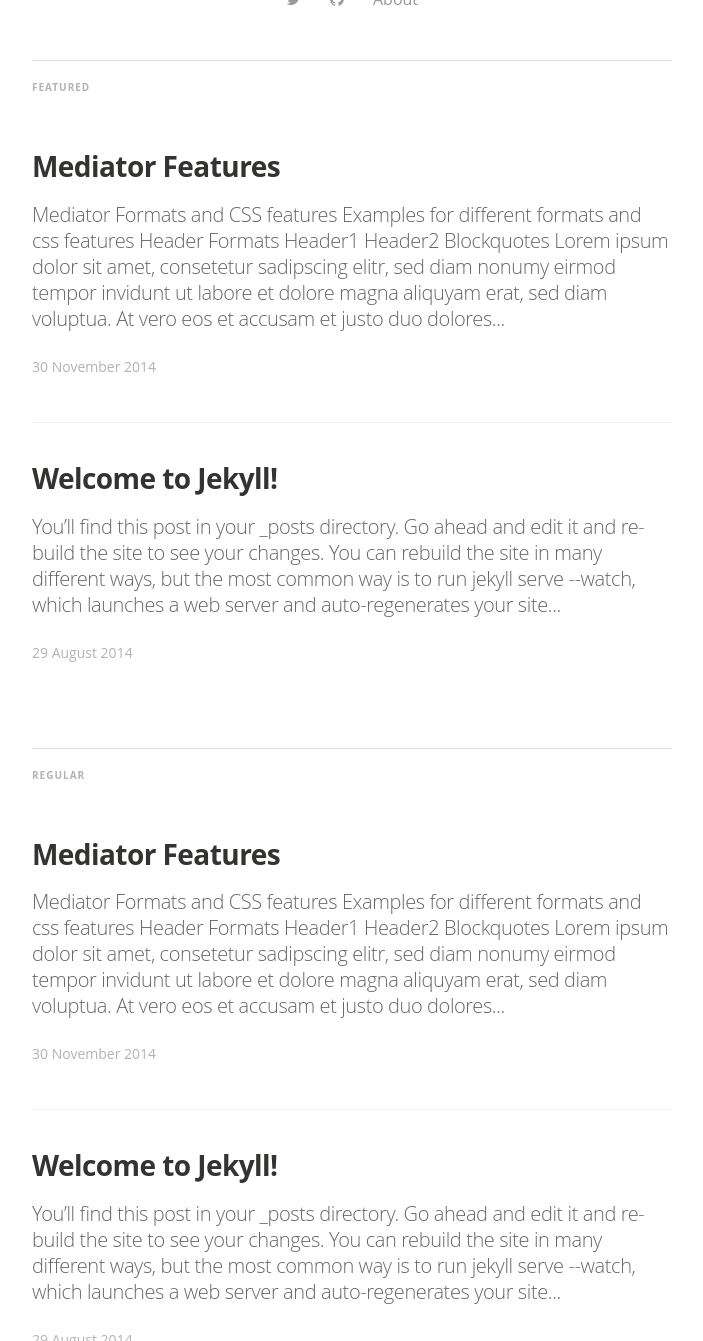
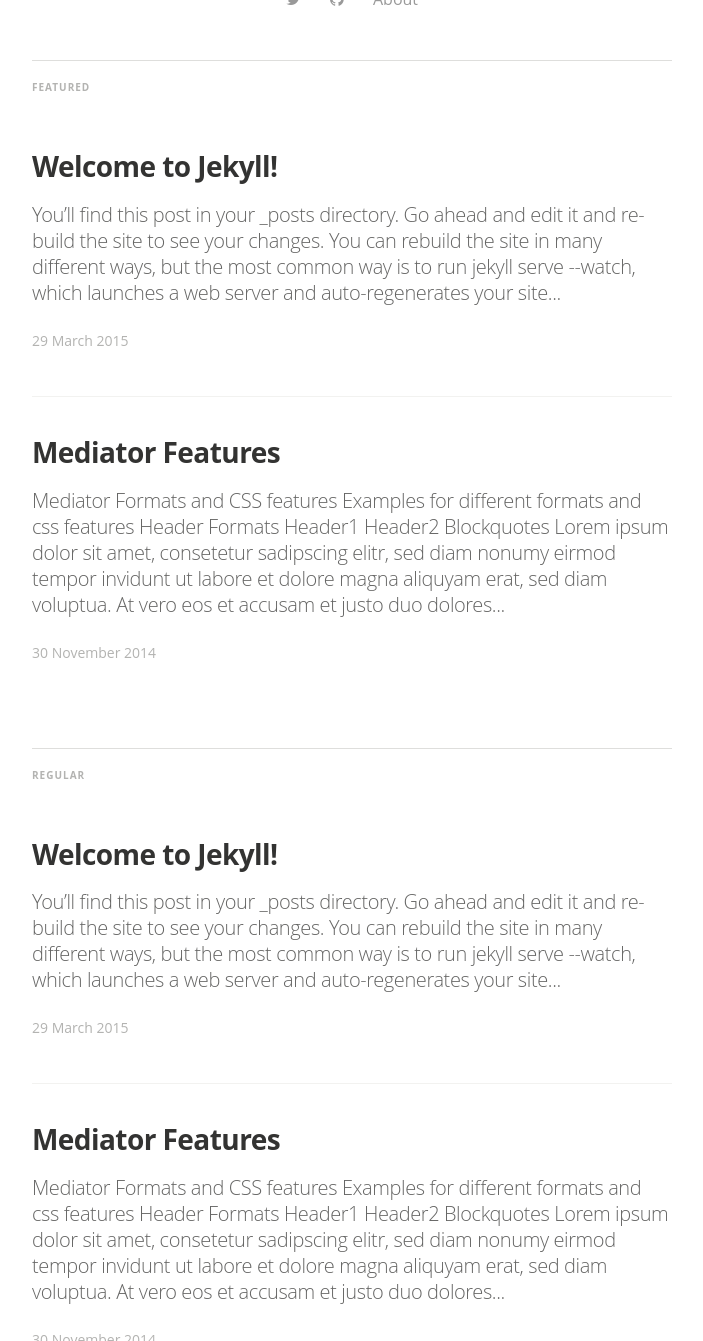
Before and after one commit to teikasen/teikasen.github.io, a Jekyll site: the page built from index.html, in a window 1280 px wide and 1400 px high, scrolled down 592 px, cut to the strip 59-1400 px from the top of the window. Shown: the whole strip, without its empty margins (288-991 px from the left). Built offline with Jekyll 4.4.1, drawn with Linux system fonts in a browser that asks for light colours; nearby versions of some CDN libraries; some web fonts are replaced; Markdown is read by kramdown in place of the engine named in the settings; the list of posts is cut into pages by our own code.

Commit message:
change date

```diff
--- a/_posts/2014-08-29-welcome-to-jekyll.markdown
+++ b/_posts/2015-03-29-welcome-to-jekyll.markdown
@@ -1,7 +1,7 @@
 ---
 layout: post
 title:  "Welcome to Jekyll!"
-date:   2014-08-29 14:34:25
+date:   2015-03-29 14:34:25
 categories: jekyll update
 tags: featured
 image: /assets/article_images/2014-08-29-welcome-to-jekyll/desktop.jpg
```
